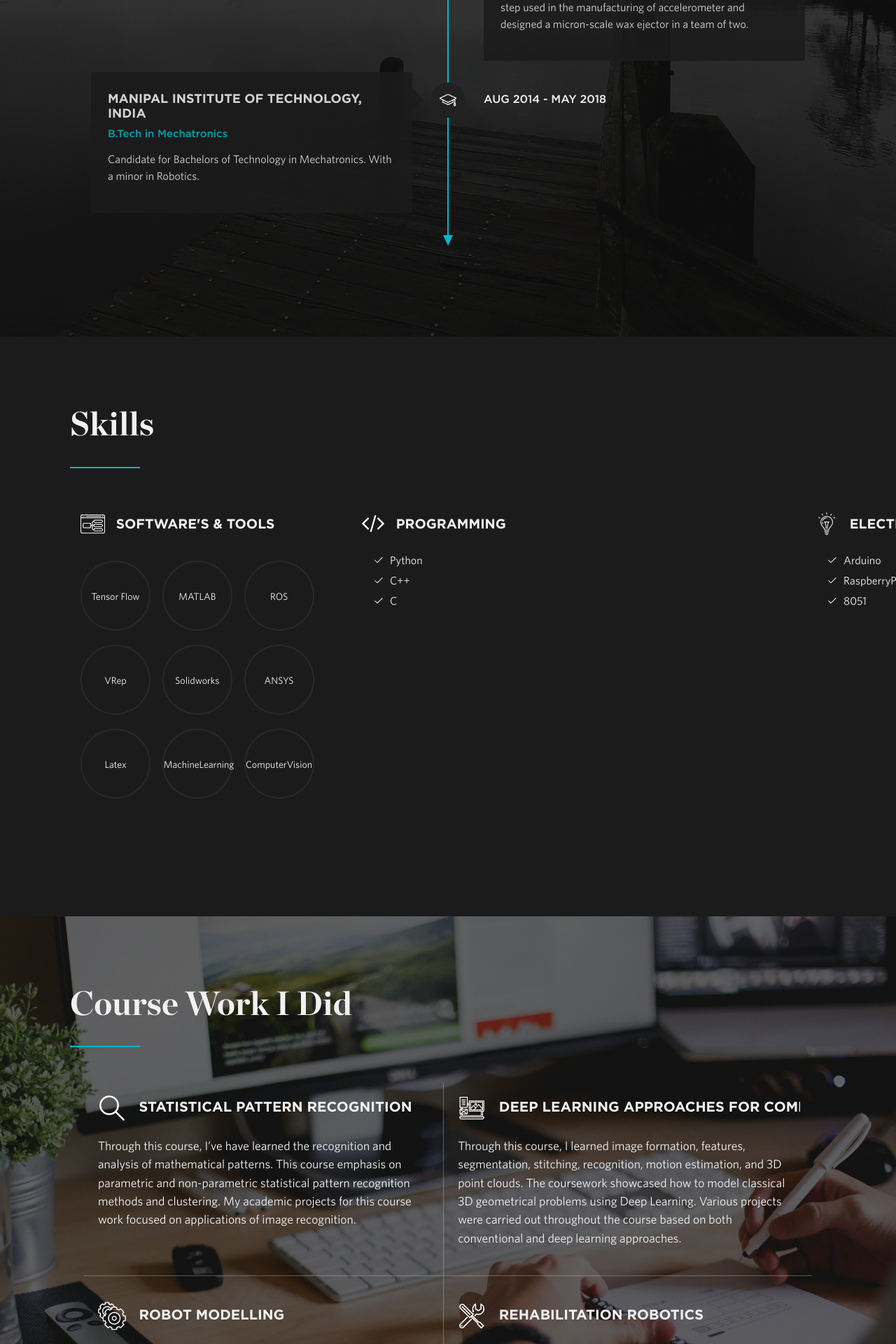
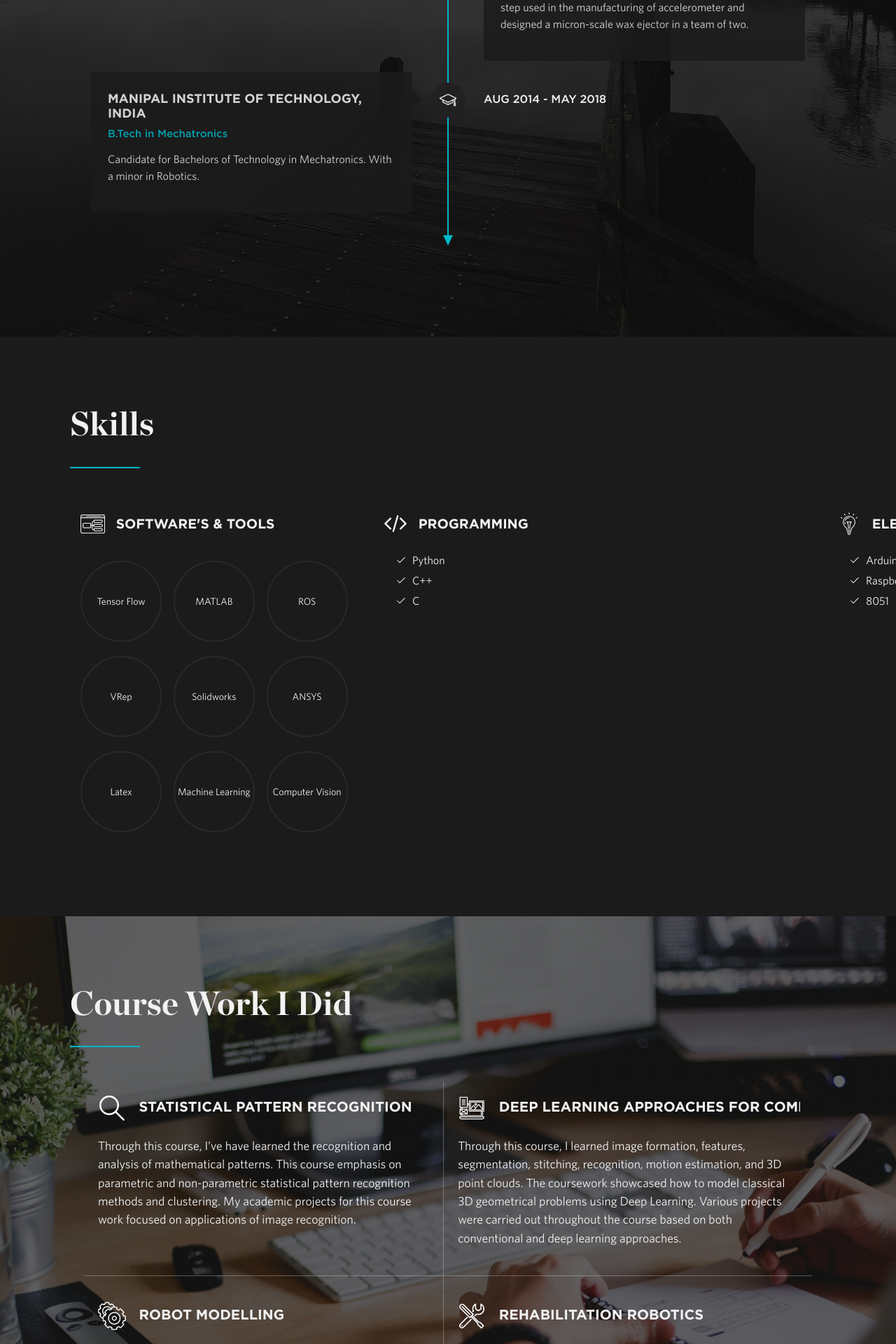
Before and after one commit to sgteja/trailsite.github.io, a Jekyll site: the page built from index.html, in a window 1280 px wide. Shown: the part 2355-4275 px from the top of the page at 70% size. Built offline with Jekyll 4.4.1, drawn with Linux system fonts in a browser that asks for light colours; nearby versions of some CDN libraries.

Commit message:
changes to skills and dot label in css

```diff
--- a/_data/skills.yml
+++ b/_data/skills.yml
@@ -18,8 +18,8 @@
   - item: Solidworks
   - item: ANSYS
   - item: Latex
-  - item: MachineLearning
-  - item: ComputerVision
+  - item: Machine Learning
+  - item: Computer Vision
 
 electronics:
   - item: Arduino
--- a/css/main.css
+++ b/css/main.css
@@ -256,7 +256,7 @@
   transition: visibility 0s, opacity 0.5s ease; }
   #dot-nav.active {
     visibility: visible;
-    opacity: 1;
+    opacity: 50;
     transition: visibility 0s, opacity 0.5s ease; }
   @media only screen and (max-width: 768px) {
     #dot-nav {
@@ -280,6 +280,10 @@
       opacity: 1; }
     #dot-nav a.is-selected .dot {
       background-color: #00b7c7; }
+    #dot-nav a.is-selected .dot-label, #dot-nav a:focus .dot-label {
+      opacity: 1; }
+    #dot-nav a.is-selected span, #dot-nav a:focus span {
+      transform: scale(0.75); }
   #dot-nav .dot {
     position: relative;
     top: 7px;
@@ -893,7 +897,7 @@
         display: block; } }
     #skills-section .skills-flex-wrapper .flex-item:nth-child(1) {
       width: 40%;
-      max-width: 400px;
+      max-width: 500px;
       min-height: 450px; }
       @media only screen and (max-width: 1170px) {
         #skills-section .skills-flex-wrapper .flex-item:nth-child(1) {
@@ -932,9 +936,9 @@
       text-align: center;
       margin: 10px 10px 10px 0;
       padding: 0px;
-      width: 100px;
-      height: 100px;
-      line-height: 7;
+      width: 116px;
+      height: 116px;
+      line-height: 8;
       font-size: 14px; }
       @media only screen and (max-width: 1170px) {
         #skills-section .skills-flex-wrapper .dev-wrapper .dev-item {
```
